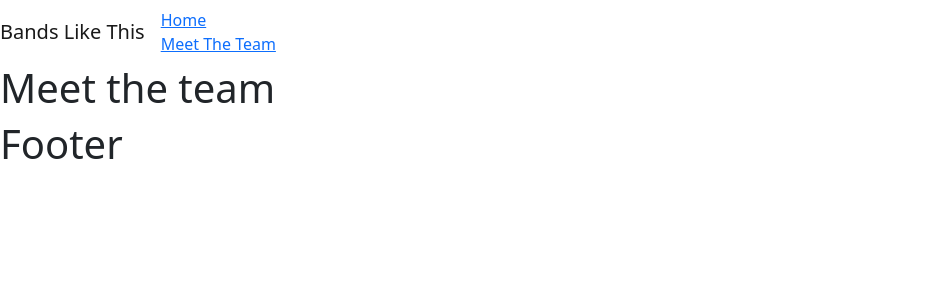
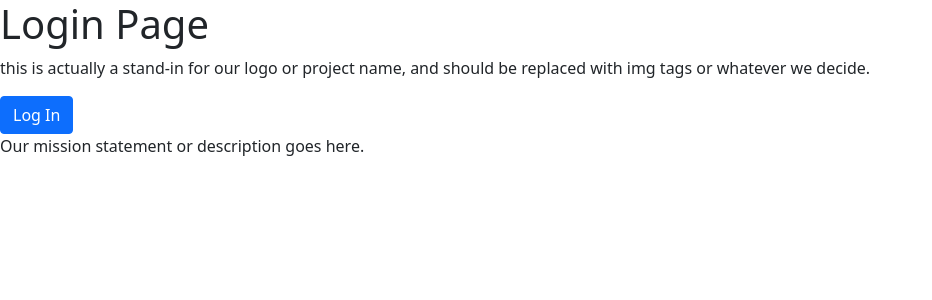
Before and after one commit to Weapons-of-Mass-Instruction/bands_like_this_FE, a React (Create React App) app: page /meetTheTeam in a window 1280 px wide. Shown: the top 300 px of the page, without its empty margins (0-932 px from the left). Built offline with nearby package versions, Linux system fonts and the light colour scheme; no server answers.

Commit message:
refactored app.js render, working on getbands function

```diff
--- a/src/App.js
+++ b/src/App.js
@@ -7,24 +7,18 @@ import Header from './Header';
 import Footer from './Footer';
 import { withAuth0 } from '@auth0/auth0-react';
 import './CSSfiles/app.css';
-import LogoutButton from './Main/LogoutButton';
-import LoginButton from './Login/LoginButton';
+
+// refactored ternary statement to reflect intended content before login.
 
 class App extends React.Component {
   render() {
     return (
       <>
+        {this.props.auth0.isAuthenticated ?
           <Router>
             <Header />
             <Switch>
               <Route exact path="/">
-                {this.props.auth0.isAuthenticated
-                  ?
-                  <LogoutButton />
-                  :
-                  <LoginButton />
-                }
-                <LoginPage />
                 <MusicRecs />
               </Route>
               <Route exact path="/meetTheTeam">
@@ -33,6 +27,9 @@ class App extends React.Component {
             </Switch>
             <Footer />
           </Router>
+          :
+          <LoginPage />
+        }
       </>
     );
   }
--- a/src/Footer.js
+++ b/src/Footer.js
@@ -1,4 +1,6 @@
 import React from 'react';
+
+// TODO: get an icon for github and add a link to the main repo for the front end inside the footer.
 
 class Footer extends React.Component {
   render() {
--- a/src/Header.js
+++ b/src/Header.js
@@ -4,17 +4,26 @@ import Navbar from 'react-bootstrap/Navbar';
 import { NavItem } from 'react-bootstrap';
 import { Link } from 'react-router-dom';
 import './CSSfiles/header.css';
+import LogoutButton from './Main/LogoutButton';
+
+// TODO: grab a nice team or team/band/music themed icon for this (maybe we change the wording to meet the band)
 
 class Header extends React.Component {
   render() {
     return (
       <Navbar>
-        <Navbar.Brand>Bands Like This</Navbar.Brand>
+        <Navbar.Brand>RECCrd.bin</Navbar.Brand>
         <div>
           <NavItem><Link to="/">Home</Link></NavItem>
-          <NavItem><Link to="/meetTheTeam">Meet The Team</Link></NavItem>
+          <NavItem><LogoutButton /></NavItem>
+          <NavItem><Link to="/meetTheTeam">Meet The Band</Link></NavItem>
         </div>
       </Navbar>
+    );
+  }
+}
+
+export default Header;
 // <Navbar bg="light" expand="lg">
 //   <Container>
 //     <Navbar.Brand>Bands Like This</Navbar.Brand>
@@ -27,8 +36,3 @@ class Header extends React.Component {
 //     </Navbar.Collapse>
 //   </Container>
 // </Navbar>
-    );
-  }
-}
-
-export default Header;
--- a/src/Login/LoginPage.js
+++ b/src/Login/LoginPage.js
@@ -1,9 +1,17 @@
 import React from 'react';
+import LoginButton from './LoginButton';
 
 class LoginPage extends React.Component {
   render() {
-    return(
-      <h1>Login Page</h1>
+    return (
+      <>
+        <h1>Login Page</h1>
+        <div>
+          <p>this is actually a stand-in for our logo or project name, and should be replaced with img tags or whatever we decide.</p>
+        </div>
+        <LoginButton />
+        <p>Our mission statement or description goes here.</p>
+      </>
     );
   }
 }
--- a/src/Main/MusicRecs.js
+++ b/src/Main/MusicRecs.js
@@ -28,6 +28,7 @@ class MusicRecs extends React.Component {
       this.setState({
         data: bands.data,
       });
+      console.log(this.state.data);
     }
     catch (error) {
       console.log('error');
@@ -73,6 +74,7 @@ class MusicRecs extends React.Component {
     this.setState({
       data: bands.data,
     });
+
   };
 
 
@@ -85,6 +87,7 @@ class MusicRecs extends React.Component {
 
   componentDidMount = async () => {
     this.getBands();
+    console.log(this.state.data);
   };
 
   render() {
@@ -99,6 +102,7 @@ class MusicRecs extends React.Component {
     //     />
     //   )
     // })
+
     return (
       <>
         <SearchForm
```
Lines whose indentation alone changed are shown as unchanged.
